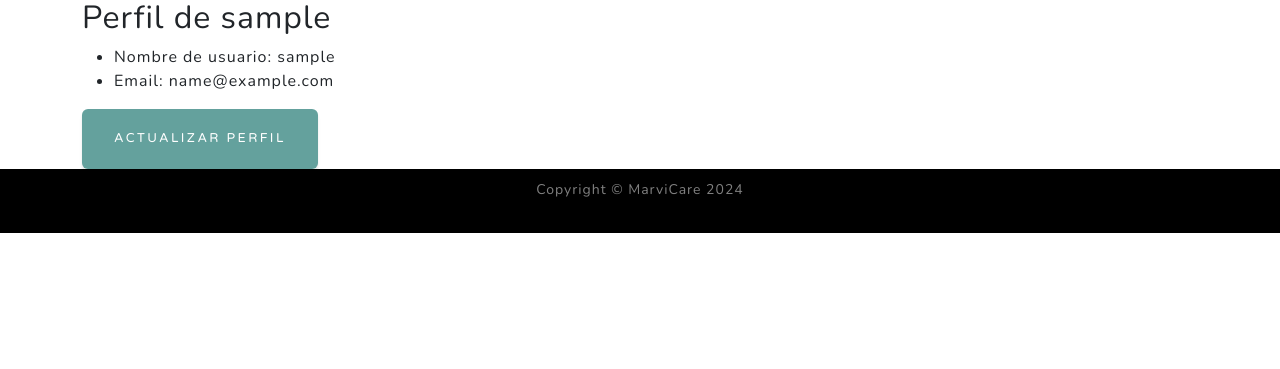
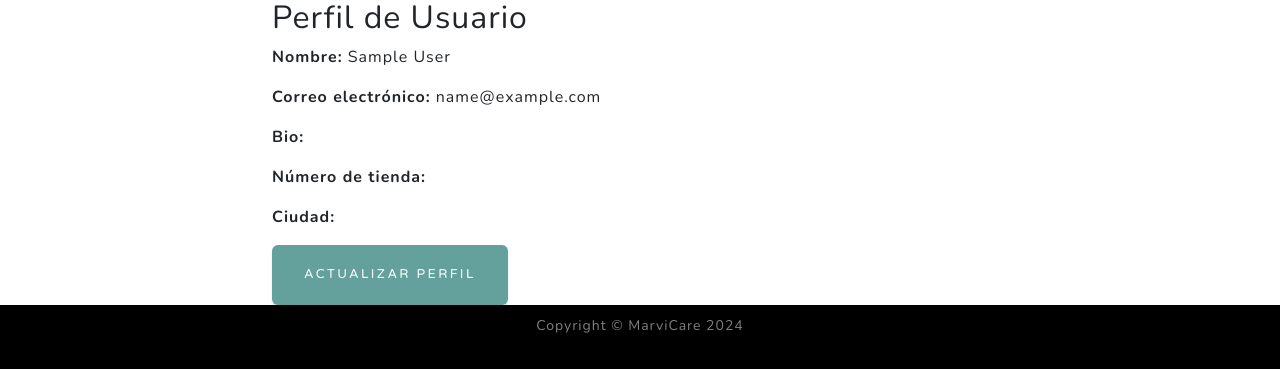
Before and after one commit to AlexaRelated/AlejandraBustos-MarviCare, a Django app: page /usuarios/profile/ in a window 1280 px wide. Shown: the part 801-1170 px from the top of the page. Before the commit the page ends 1034 px from the top, so only its background shows below. Run offline with Django 5.2, Linux system fonts and the light colour scheme; the visitor is signed in with stand-in values (Sample User, id 1); data comes from the database, SQL or seed files in the repository; some libraries are stand-ins or nearby versions.

Commit message:
solucionando error de perfil

```diff
--- a/inicio/templates/inicio/cosmetica.html
+++ b/inicio/templates/inicio/cosmetica.html
@@ -57,9 +57,9 @@
                 <div class="text-center">
                     <h1 class="mx-auto my-0 text-uppercase">Cosmética</h1>
                     <h2 class="text-white-50 mx-auto mt-2 mb-5">Blog dedicado a la formación del cuidado de la piel</h2>
-                    <form id="blogSearchForm" class="d-flex" method="GET" action="{% url 'search_view' %}">
-                        <input class="form-control me-2" type="text" name="query" id="searchQuery" placeholder="Buscar en el blog" aria-label="Buscar" required>
-                        <button class="btn btn-outline-success" type="submit">Buscar</button>
+                    <form method="GET" action="{% url 'buscar_view' %}">
+                        <input type="text" name="q" placeholder="Buscar..." required>
+                        <button type="submit">Buscar</button>
                     </form>
 
                 </div>
--- a/inicio/templates/inicio/dermocosmetica.html
+++ b/inicio/templates/inicio/dermocosmetica.html
@@ -97,9 +97,9 @@
                     <h1 class="mx-auto my-0 text-uppercase">Dermocosmética</h1>
                     <h2 class="text-white-50 mx-auto mt-2 mb-5">Los dermocosméticos fueron productos creados científicamente para el cuidado de la piel, el cabello y las uñas, por lo que están clínicamente aprobados y avalados por dermatólogos, esto garantiza que su aplicación no es dañina para la salud.</h2>
 
-                    <form id="blogSearchForm" class="d-flex" method="GET" action="{% url 'search_view' %}">
-                        <input class="form-control me-2" type="text" name="query" id="searchQuery" placeholder="Buscar en el blog" aria-label="Buscar" required>
-                        <button class="btn btn-outline-success" type="submit">Buscar</button>
+                    <form method="GET" action="{% url 'buscar_view' %}">
+                        <input type="text" name="q" placeholder="Buscar..." required>
+                        <button type="submit">Buscar</button>
                     </form>
 
                 </div>
--- a/inicio/templates/inicio/formaciones.html
+++ b/inicio/templates/inicio/formaciones.html
@@ -98,9 +98,9 @@
                     <div class="text-center">
                         <h1 class="mx-auto my-0 text-uppercase">Formaciones</h1>
                         <h2 class="text-white-50 mx-auto mt-2 mb-5">Calendario de formaciones</h2>
-                        <form id="blogSearchForm" class="d-flex" method="GET" action="{% url 'search_view' %}">
-                            <input class="form-control me-2" type="text" name="query" id="searchQuery" placeholder="Buscar en el blog" aria-label="Buscar" required>
-                            <button class="btn btn-outline-success" type="submit">Buscar</button>
+                        <form method="GET" action="{% url 'buscar_view' %}">
+                            <input type="text" name="q" placeholder="Buscar..." required>
+                            <button type="submit">Buscar</button>
                         </form>
 
 
--- a/inicio/templates/inicio/maquillaje.html
+++ b/inicio/templates/inicio/maquillaje.html
@@ -65,9 +65,9 @@
                 <div class="text-center">
                     <h1 class="mx-auto my-0 text-uppercase">Maquillaje</h1>
                     <h2 class="text-white-50 mx-auto mt-2 mb-5">Sumérgete en el glamuroso universo de los productos cosméticos! ¿Los mejores aliados de tu belleza? Productos de calidad superior para un maquillaje perfecto de ojos, rostro, labios y manos.</h2>
-                    <form id="blogSearchForm" class="d-flex" method="GET" action="{% url 'search_view' %}">
-                        <input class="form-control me-2" type="text" name="query" id="searchQuery" placeholder="Buscar en el blog" aria-label="Buscar" required>
-                        <button class="btn btn-outline-success" type="submit">Buscar</button>
+                    <form method="GET" action="{% url 'buscar_view' %}">
+                        <input type="text" name="q" placeholder="Buscar..." required>
+                        <button type="submit">Buscar</button>
                     </form>
 
 
--- a/inicio/templates/inicio/perfumeria.html
+++ b/inicio/templates/inicio/perfumeria.html
@@ -65,9 +65,9 @@
                     <div class="text-center">
                         <h1 class="mx-auto my-0 text-uppercase">Perfumería</h1>
                         <h2 class="text-white-50 mx-auto mt-2 mb-5">El perfume es tantas cosas… Hemos preguntado a los expertos, nuestros Académicos del Perfume, qué significa para ellos y en sus definiciones podemos ver que el perfume es arte, es evocación, es inspiración, es ciencia, es poesía, es sensorialidad… </h2>
-                        <form id="blogSearchForm" class="d-flex" method="GET" action="{% url 'search_view' %}">
-                            <input class="form-control me-2" type="text" name="query" id="searchQuery" placeholder="Buscar en el blog" aria-label="Buscar" required>
-                            <button class="btn btn-outline-success" type="submit">Buscar</button>
+                        <form method="GET" action="{% url 'buscar_view' %}">
+                            <input type="text" name="q" placeholder="Buscar..." required>
+                            <button type="submit">Buscar</button>
                         </form>
 
 
--- a/usuarios/forms.py
+++ b/usuarios/forms.py
@@ -4,9 +4,12 @@ from django.contrib.auth.models import User
 from .models import Profile
 
 class ProfileForm(forms.ModelForm):
+    email = forms.EmailField(label='Correo electrónico', required=True)
+    first_name = forms.CharField(label='Nombre', max_length=100)
+    last_name = forms.CharField(label='Apellido', max_length=100)
     class Meta:
         model = Profile
-        fields = ['bio', 'avatar', 'numero_tienda', 'ciudad']
+        fields = ['first_name', 'last_name', 'email', 'bio', 'numero_tienda', 'ciudad', 'avatar']
 
 class SignUpForm(UserCreationForm):
     first_name = forms.CharField(max_length=30, required=True, label='Nombre')
--- a/usuarios/models.py
+++ b/usuarios/models.py
@@ -5,10 +5,10 @@ from django.contrib.auth.models import User
 
 class Profile(models.Model):
     user = models.OneToOneField(User, on_delete=models.CASCADE)
-    avatar = models.ImageField(upload_to='avatars/', default='avatars/default.jpg')
     bio = models.TextField(max_length=500, blank=True)
     numero_tienda = models.CharField(max_length=50, blank=True)
     ciudad = models.CharField(max_length=100, blank=True)
+    avatar = models.ImageField(upload_to='avatars/', blank=True, null=True)
 
     def __str__(self):
         return f'{self.user.username} Profile'
--- a/inicio/templates/usuarios/profile.html
+++ b/usuarios/templates/profile.html
@@ -1,5 +1,5 @@
-<!-- templates/usuarios/profile.html -->
-{% load static %} <!-- Asegúrate de que esta línea está al principio del archivo -->
+
+{% load static %}
 
 <!DOCTYPE html>
 <html lang="en">
@@ -65,15 +65,26 @@
         </div>
     </header>
 
+    {% block content %}
     <div class="container">
-        <h2>Perfil de {{ user.username }}</h2>
-        <ul>
-            <li>Nombre de usuario: {{ user.username }}</li>
-            <li>Email: {{ user.email }}</li>
-            <!-- Puedes agregar más detalles del perfil aquí -->
-        </ul>
-        <a href="{% url 'update_profile' %}" class="btn btn-primary">Actualizar Perfil</a>
+        <div class="row">
+            <div class="col-md-8 offset-md-2">
+                <h2>Perfil de Usuario</h2>
+                <p><strong>Nombre:</strong> {{ user.first_name }} {{ user.last_name }}</p>
+                <p><strong>Correo electrónico:</strong> {{ user.email }}</p>
+                <p><strong>Bio:</strong> {{ profile.bio }}</p>
+                <p><strong>Número de tienda:</strong> {{ profile.numero_tienda }}</p>
+                <p><strong>Ciudad:</strong> {{ profile.ciudad }}</p>
+            </ul>
+            <a href="{% url 'update_profile' %}" class="btn btn-primary">Actualizar Perfil</a>
+                {% if profile.avatar %}
+                    <img src="{{ profile.avatar.url }}" alt="Avatar" style="max-width: 100px; max-height: 100px;">
+                {% endif %}
+            </div>
+        </div>
     </div>
+    {% endblock %}
+
 
     <!-- Footer -->
     <footer class="footer bg-black small text-center text-white-50">
--- a/usuarios/urls.py
+++ b/usuarios/urls.py
@@ -6,8 +6,9 @@ urlpatterns = [
     path('signup/', views.signup_view_cuentas, name='signup'),
     path('login/', views.login_view_cuentas, name='login'),
     path('logout/', views.logout_view, name='logout'),
-    path('profile/', views.profile_view, name='profile'),
+    path('profile/', views.profile_views, name='profile'),
     path('update_profile/', views.update_profile, name='update_profile'),
     path('registro/', views.registro, name='registro'),
 
+
 ]
--- a/usuarios/views.py
+++ b/usuarios/views.py
@@ -8,6 +8,7 @@ from django.contrib.auth import authenticate, login, logout
 from .forms import ProfileForm, User
 from django.db.models.signals import post_save
 from django.dispatch import receiver
+from .models import Profile
 
 
 @login_required
@@ -60,9 +61,13 @@ def logout_view(request):
     return redirect('login')
 
 @login_required
-def profile_view(request):
-    user = request.user
-    return render(request, 'usuarios/profile.html', {'user': user})
+def profile_views(request):
+    try:
+        profile = Profile.objects.get(user=request.user)
+    except Profile.DoesNotExist:
+        profile = None
+
+    return render(request, 'profile.html', {'profile': profile})
 
 @login_required
 def update_profile(request):
```
Also changed, not shown: inicio/templates/usuarios/update_profile.html (+16 -5 lines), usuarios/migrations/0002_alter_profile_avatar.py (added).
